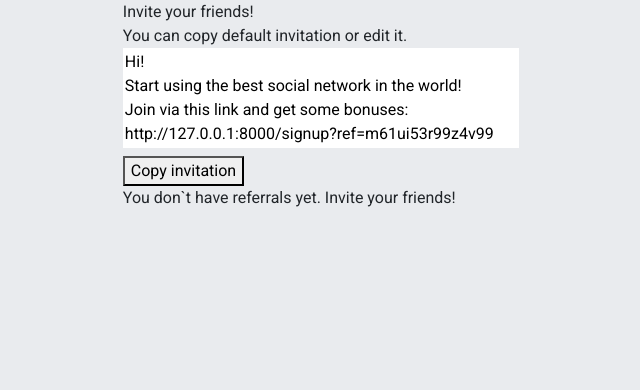
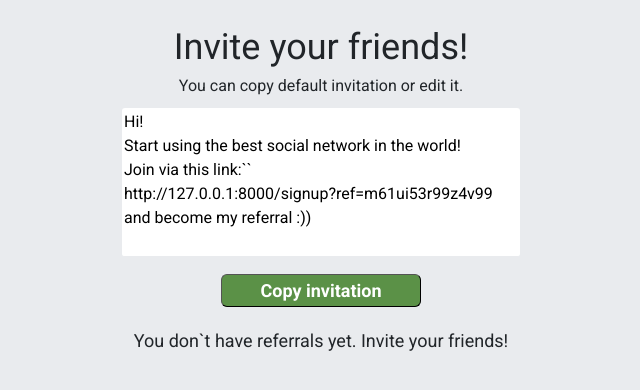
Before and after one commit to ivanovds/referral-network, a Django app: page /referrals/ in a window 1280 px wide. Shown: the part 61-451 px from the top of the page, without its empty margins (319-959 px from the left). Run offline with Django 3.2, Linux system fonts and the light colour scheme; a user stored in the database is signed in; data comes from the database, SQL or seed files in the repository; both versions use the stored data as it was after the commit; some libraries are stand-ins or nearby versions.

Commit message:
referrals page was fixed

```diff
--- a/static/css/style.css
+++ b/static/css/style.css
@@ -166,7 +166,7 @@ body {
 .account-forms-container label{
     display: none;
 }
-.account-forms-container input{
+.account-forms-container input, .invite-block .copy-invite{
     outline: none;
 	-moz-appearance: none;
     border: 1px inset white;
@@ -182,7 +182,9 @@ body {
     width: 200px;
     padding-bottom: 35px;
 }
-.account-forms-container #log-in-button, .account-forms-container #sign-up-button{
+.account-forms-container #log-in-button,
+.account-forms-container #sign-up-button,
+.invite-block .copy-invite{
     border: 1px outset black;
     color: white;
     font-weight: 700;
@@ -191,10 +193,28 @@ body {
 .account-forms-container #log-in-button{
     background-color: rgb(66,103,178);
 }
-.account-forms-container #sign-up-button{
+.account-forms-container #sign-up-button, .invite-block .copy-invite{
     background-color: rgb(91,145,71);
 }
 /*----------------- Referrals -----------------*/
 .invite-block .invite-text{
     resize: none;
+    border-radius: 3px;
+    margin-top: 10px;
 }
+.invite-block span{
+    font-size: 36px;
+}
+.invite-block, .referral-list{
+    text-align: center;
+    margin-top: 20px;
+}
+.invite-block .copy-invite{
+    max-width: 200px;
+}
+.referral-list p{
+    font-size: 18px;
+}
+.referral-list ul{
+    list-style: circle inside;
+}
--- a/templates/profile_component.html
+++ b/templates/profile_component.html
@@ -5,6 +5,7 @@
               <div class="col-auto author">{{ profile.user.username }}</div>
             </div>
             <div class="row justify-content-start profile-info">
+                <div class="col-12"><span>Email:</span> {{ profile.user.email}}</div>
                 {% if  profile.profession %}
                     <div class="col-12"><span>Profession:</span> {{ profile.get_profession_display }}</div>
                 {% endif %}
--- a/templates/referrals.html
+++ b/templates/referrals.html
@@ -8,12 +8,14 @@
     <div class="row justify-content-center">
         <div class="col-auto ">
             <div class="invite-block">
-                <p>Invite your friends! </p>
+                <span>Invite your friends! </span>
                 <p>You can copy default invitation or edit it.</p>
-<textarea class="invite-text" rows="4" cols="30">Hi!
+<textarea class="invite-text" rows="6" cols="30">Hi!
 Start using the best social network in the world!
-Join via this link and get some bonuses:
-http://127.0.0.1:8000/signup?ref={{ user.profile.ref_code }}</textarea>
+Join via this link:``
+http://127.0.0.1:8000/signup?ref={{ user.profile.ref_code }}
+and become my referral :))
+</textarea>
                 <button class="copy-invite">Copy invitation</button>
             </div>
 
```
Also changed, not shown: db.sqlite3.
